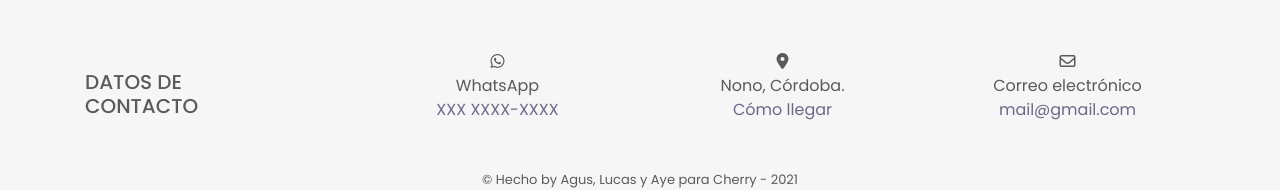
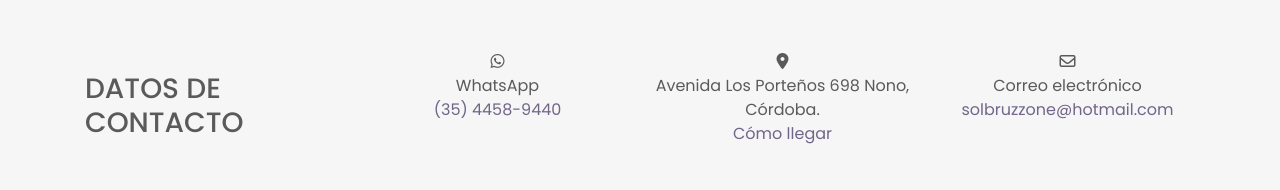
Before and after one commit to AgustinTafura/cherry-coder, a React (Create React App) app: page / in a window 1280 px wide. Shown: the part 3193-3383 px from the top of the page. Built offline with nearby package versions, Linux system fonts and the light colour scheme.

Commit message:
ACTUALIZACION CON DATOS DE CONTACTO

```diff
--- a/src/components/ContactBubble/index.jsx
+++ b/src/components/ContactBubble/index.jsx
@@ -14,7 +14,7 @@ const ContactBubble = () => {
   });
 
   return (
-    <a id="flotante" className='d-none' href="https://api.whatsapp.com/send?phone=5491167485220&amp;text=&amp;source=&amp;data=&amp;app_absent=">
+    <a id="flotante" className='d-none' href="https://api.whatsapp.com/send?phone=5493544589440&amp;text=&amp;source=&amp;data=&amp;app_absent=">
       <svg xmlns="http://www.w3.org/2000/svg" width="39" height="39" viewBox="0 0 39 39">
         <path fill="rgb(113, 102, 138, 0.8)" d="M10.7 32.8l.6.3c2.5 1.5 5.3 2.2 8.1 2.2 8.8 0 16-7.2 16-16 0-4.2-1.7-8.3-4.7-11.3s-7-4.7-11.3-4.7c-8.8 0-16 7.2-15.9 16.1 0 3 .9 5.9 2.4 8.4l.4.6-1.6 5.9 6-1.5z"></path><path fill="#FFF" d="M32.4 6.4C29 2.9 24.3 1 19.5 1 9.3 1 1.1 9.3 1.2 19.4c0 3.2.9 6.3 2.4 9.1L1 38l9.7-2.5c2.7 1.5 5.7 2.2 8.7 2.2 10.1 0 18.3-8.3 18.3-18.4 0-4.9-1.9-9.5-5.3-12.9zM19.5 34.6c-2.7 0-5.4-.7-7.7-2.1l-.6-.3-5.8 1.5L6.9 28l-.4-.6c-4.4-7.1-2.3-16.5 4.9-20.9s16.5-2.3 20.9 4.9 2.3 16.5-4.9 20.9c-2.3 1.5-5.1 2.3-7.9 2.3zm8.8-11.1l-1.1-.5s-1.6-.7-2.6-1.2c-.1 0-.2-.1-.3-.1-.3 0-.5.1-.7.2 0 0-.1.1-1.5 1.7-.1.2-.3.3-.5.3h-.1c-.1 0-.3-.1-.4-.2l-.5-.2c-1.1-.5-2.1-1.1-2.9-1.9-.2-.2-.5-.4-.7-.6-.7-.7-1.4-1.5-1.9-2.4l-.1-.2c-.1-.1-.1-.2-.2-.4 0-.2 0-.4.1-.5 0 0 .4-.5.7-.8.2-.2.3-.5.5-.7.2-.3.3-.7.2-1-.1-.5-1.3-3.2-1.6-3.8-.2-.3-.4-.4-.7-.5h-1.1c-.2 0-.4.1-.6.1l-.1.1c-.2.1-.4.3-.6.4-.2.2-.3.4-.5.6-.7.9-1.1 2-1.1 3.1 0 .8.2 1.6.5 2.3l.1.3c.9 1.9 2.1 3.6 3.7 5.1l.4.4c.3.3.6.5.8.8 2.1 1.8 4.5 3.1 7.2 3.8.3.1.7.1 1 .2h1c.5 0 1.1-.2 1.5-.4.3-.2.5-.2.7-.4l.2-.2c.2-.2.4-.3.6-.5s.4-.4.5-.6c.2-.4.3-.9.4-1.4v-.7s-.1-.1-.3-.2z"></path>
       </svg>
--- a/src/components/Footer/index.jsx
+++ b/src/components/Footer/index.jsx
@@ -7,18 +7,18 @@ const FooterContainer = () => {
       <div className="container text-center pt-5 pb-2">
         <div className="row pt-2">
 
-              <h5 id="contacto"className="d-inline col-md-3 text-md-left mb-4 mb-md-0">
+          <h3 id="contacto" className="d-inline col-md-3 text-md-left mb-4 mb-md-0">
             <div>DATOS DE</div>
             <div>CONTACTO</div>
-              </h5>
+          </h3>
           <div id="telefono" className="col-md-3">
             <i className="fab fa-whatsapp" aria-hidden="true"></i>
             <div itemScope="" itemType="https://schema.org/LocalBusiness">
               <div>WhatsApp</div>
 
               <span itemProp="telephone">
-                    <a href="https://api.whatsapp.com/send?phone=5491167485220&amp;text=&amp;source=&amp;data=&amp;app_absent=">
-                      XXX XXXX-XXXX
+                <a href="https://api.whatsapp.com/send?phone=5493544589440&amp;text=&amp;source=&amp;data=&amp;app_absent=">
+                  (35) 4458-9440
                     </a>
               </span>
             </div>
@@ -27,8 +27,8 @@ const FooterContainer = () => {
           <div id="direccion" className="col-md-3">
             <i className="fas fa-map-marker-alt" aria-hidden="true"></i>
             <address>
-                  <div>Nono, Córdoba.</div>
-                  <a href="https://goo.gl/maps/tCw7LczfgJvjPbFC6">Cómo llegar</a>
+              <div> Avenida Los Porteños 698 Nono, Córdoba.</div>
+              <a href="https://goo.gl/maps/YccMq1M7Xxss9knc6">Cómo llegar</a>
             </address>
           </div>
 
@@ -36,7 +36,7 @@ const FooterContainer = () => {
             <i className="far fa-envelope" aria-hidden="true"></i>
             <div>
               <div>Correo electrónico</div>
-                  <a href="mailto:mail@gmail.com">mail@gmail.com</a>
+              <a href="mailto:solbruzzone@hotmail.com ">solbruzzone@hotmail.com</a>
             </div>
           </div>
 
--- a/src/components/Navbar/index.jsx
+++ b/src/components/Navbar/index.jsx
@@ -49,8 +49,8 @@ const Navbar = () => {
                     </div>
 
                     <div className='social-media d-none d-lg-block col-1 text-center'>
-                        <a href="" className="m-2 h4"><i className="fab fa-instagram"></i></a>
-                        <a href="" className="m-2 h4"><i className="fab fa-whatsapp"></i></a>
+                        <a href="https://www.instagram.com/cherryalmohadillas/" className="m-2 h4"><i className="fab fa-instagram"></i></a>
+                        <a href="https://api.whatsapp.com/send?phone=5493544589440&amp;text=&amp;source=&amp;data=&amp;app_absent=" className="m-2 h4"><i className="fab fa-whatsapp"></i></a>
                     </div>
                 </div>
             </nav>
```
Lines whose indentation alone changed are shown as unchanged.
